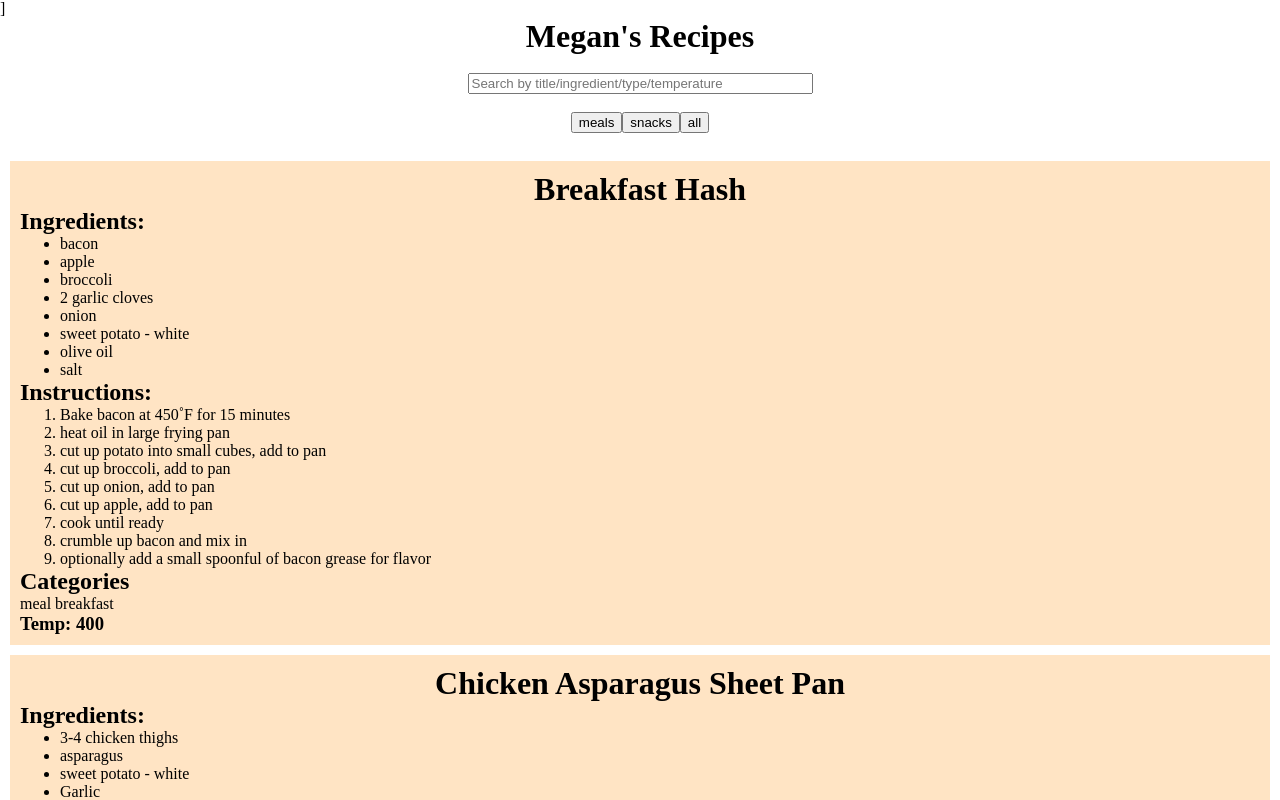
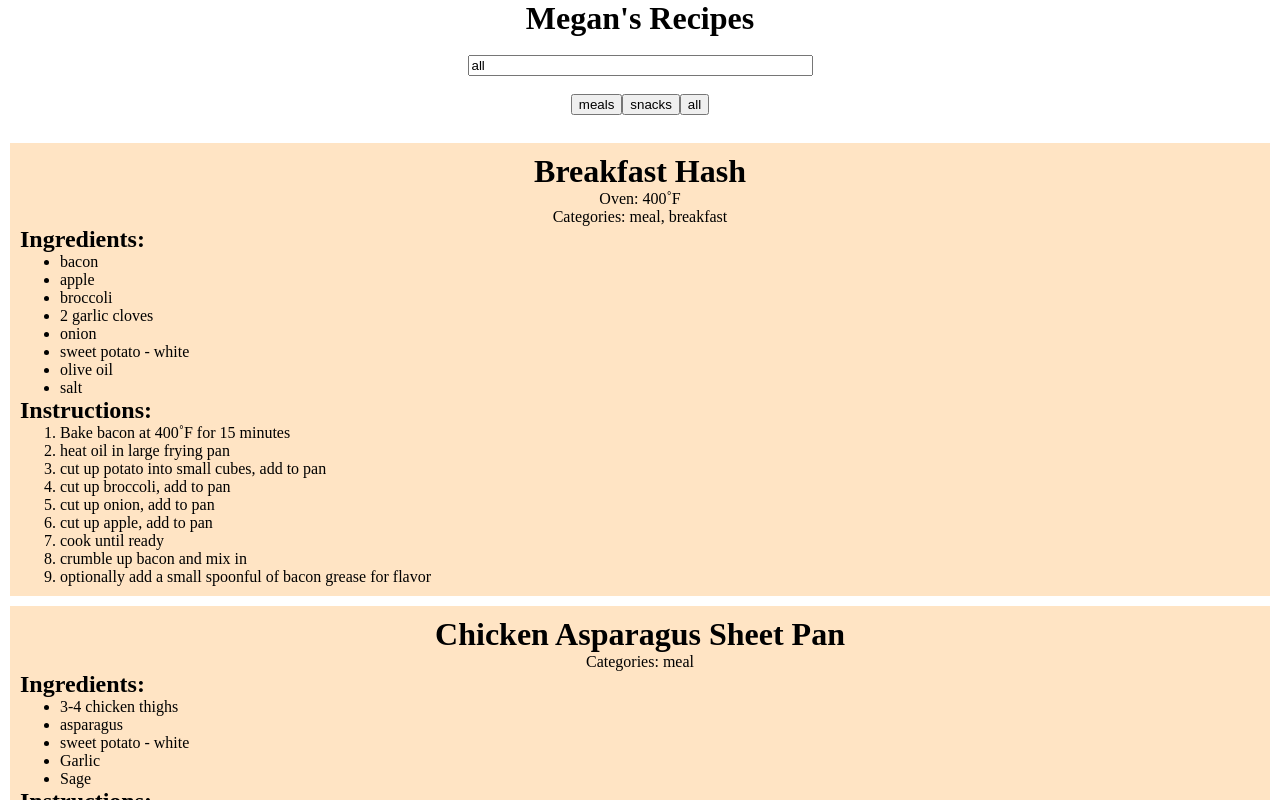
Before and after one commit to MeganPaffrath/recipe-book, a React (Create React App) app: page / in a window 1280 px wide. Shown: the top 800 px of the page. Built offline with nearby package versions, Linux system fonts and the light colour scheme.

Commit message:
buttons fill input, comma separated categories, conditional temperature

```diff
--- a/public/index.html
+++ b/public/index.html
@@ -1,13 +1,11 @@
 <!DOCTYPE html>
 <html lang="en">
   <head>
-    <meta charset="utf-8" />]
+    <meta charset="utf-8" />
     <meta name="viewport" content="width=device-width, initial-scale=1, maximum-scale=1">
     <title>React App</title>
-    <link rel="stylesheet" href="styles.css">
   </head>
   <body>
-    <noscript>You need to enable JavaScript to run this app.</noscript>
     <div id="root"></div>
   </body>
 </html>
--- a/src/components/App.jsx
+++ b/src/components/App.jsx
@@ -1,6 +1,8 @@
 import React, { useState } from "react";
 import recipes from "../recipes.json";
 import Recipe from "./Recipe";
+
+import "./app.css";
 
 export default function App() {
   const [type, setType] = useState("all");
@@ -60,7 +62,7 @@ export default function App() {
       <h1>Megan's Recipes</h1>
       <br/>
       <center>
-      <input onChange={handleChange} type="search" id="mySearch" placeholder="Search by title/ingredient/type/temperature" size="40"/>
+      <input onChange={handleChange} type="search" id="mySearch" value={type} placeholder="Search by title/ingredient/type/temperature" size="40"/>
       </center>
       <br/>
       <center>
--- a/src/components/Recipe.jsx
+++ b/src/components/Recipe.jsx
@@ -1,11 +1,33 @@
 import React from "react";
 
 export default function Recipe({recipe, ingredients, instructions, ovenTemp, categories}) {
-  var keyIng = 0;
-  var keyInst = 0;
+  let keyIng = 0;
+  let keyInst = 0;
+  let categoryStr = "";
+
+  let i;
+  if (categories.length > 1) {
+    for (i = 0; i < (categories.length - 1); i++) {
+      console.log(categories[i]);
+      categoryStr = categoryStr + categories[i] + ", ";
+    }
+  }
+  categoryStr = categoryStr + categories[categories.length - 1];
+
+  console.log("STRING: " + categoryStr);
+
+
   return (
     <div className="recipe">
       <h1>{recipe}</h1>
+      <center>
+        {ovenTemp > 0 ? (
+          <div>
+            <p>Oven: {ovenTemp}˚F</p>
+          </div>
+          ) : null}
+          <p>Categories: {categoryStr}</p>
+      </center>
       <h2>Ingredients:</h2>
       <ul>
       {ingredients.map( (ingredient) => {
@@ -26,11 +48,7 @@ export default function Recipe({recipe, ingredients, instructions, ovenTemp, cat
         }
         )}
       </ol>
-      <h2>Categories</h2>
-      <p>{categories.map((category) => {
-        return category + " "
-      })}</p>
-      <h3>Temp: {ovenTemp}</h3>
+
     </div>
 
 
--- a/src/recipes.json
+++ b/src/recipes.json
@@ -3,7 +3,7 @@
 	"ingredients": ["bacon", "apple", "broccoli", "2 garlic cloves", "onion", "sweet potato - white", "olive oil", "salt"],
 	"categories": ["meal", "breakfast"],
 	"ovenTemp": "400",
-	"instructions": ["Bake bacon at 450˚F for 15 minutes", "heat oil in large frying pan", "cut up potato into small cubes, add to pan", "cut up broccoli, add to pan", "cut up onion, add to pan", "cut up apple, add to pan", "cook until ready", "crumble up bacon and mix in", "optionally add a small spoonful of bacon grease for flavor"]
+	"instructions": ["Bake bacon at 400˚F for 15 minutes", "heat oil in large frying pan", "cut up potato into small cubes, add to pan", "cut up broccoli, add to pan", "cut up onion, add to pan", "cut up apple, add to pan", "cook until ready", "crumble up bacon and mix in", "optionally add a small spoonful of bacon grease for flavor"]
 }, {
 	"recipe": "Chicken Asparagus Sheet Pan",
 	"ingredients": ["3-4 chicken thighs", "asparagus", "sweet potato - white", "Garlic", "Sage"],
```
Also changed, not shown: src/components/app.css (renamed from public/styles.css).
